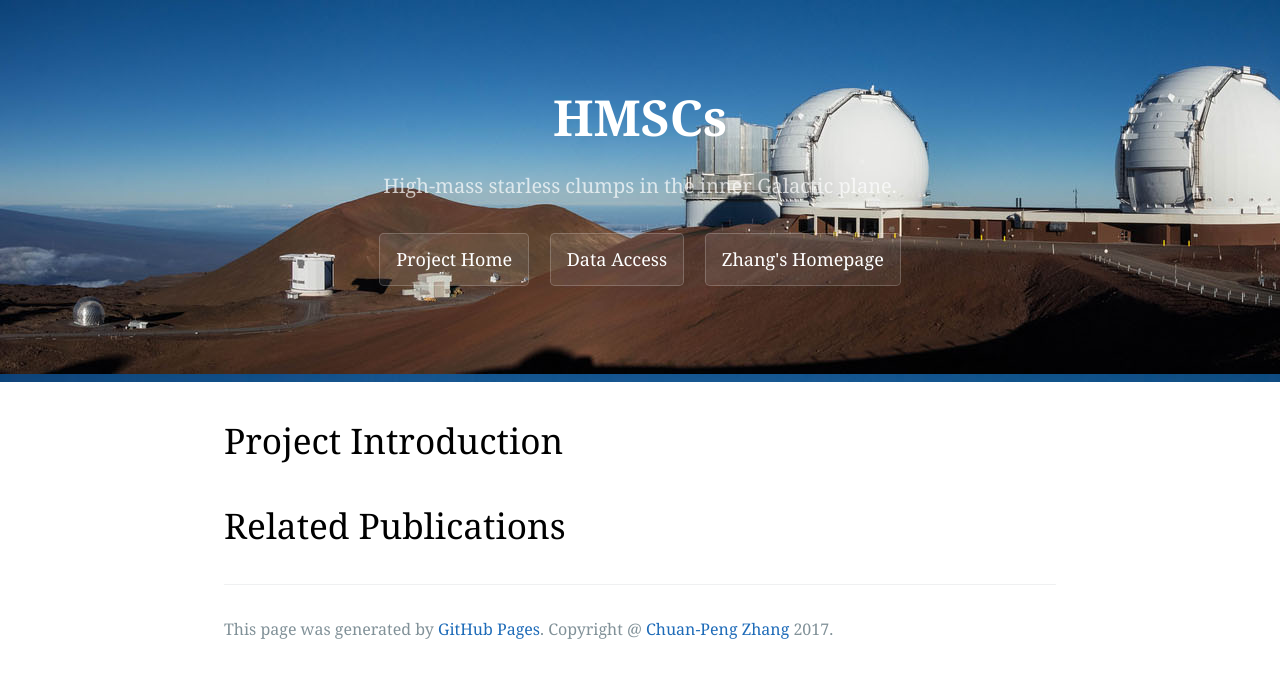
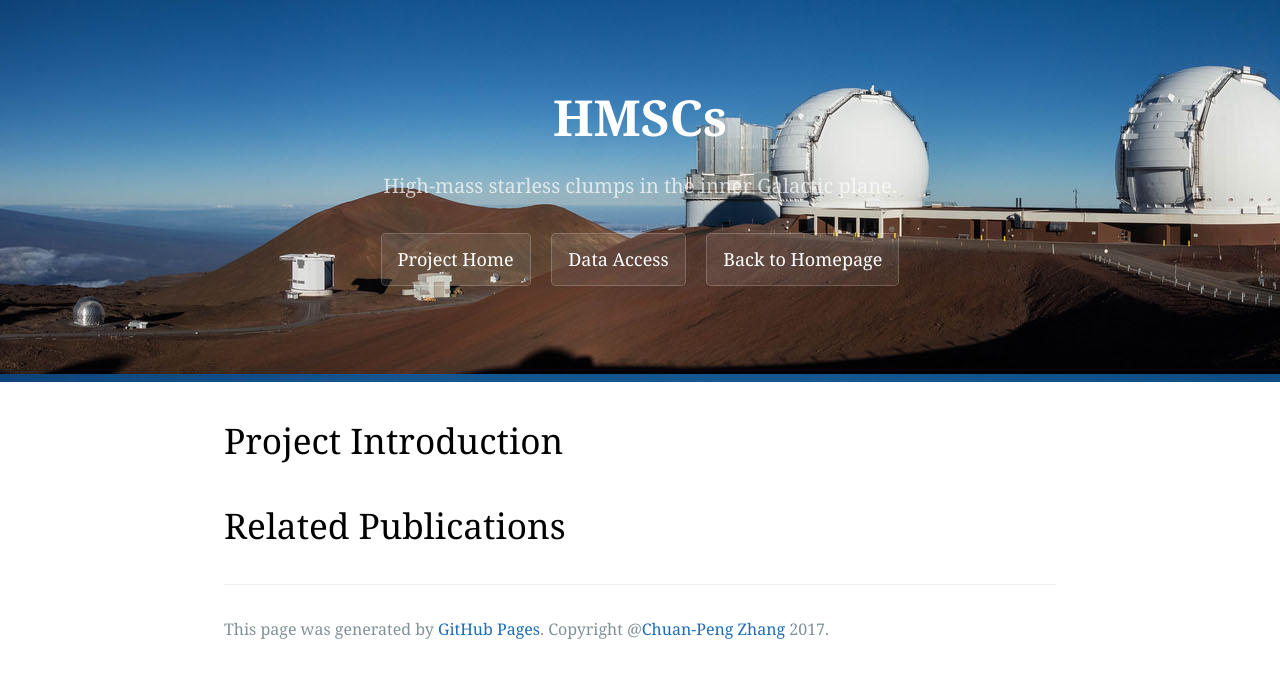
Before and after one commit to zcp521/zcp521.github.io, a Jekyll site: the page built from hmscs.md, in a window 1280 px wide. Shown: the top 678 px of the page. Built offline with Jekyll 4.4.1, drawn with Linux system fonts in a browser that asks for light colours.

Commit message:
Initial commit

```diff
--- a/_includes/hmsc-header.html
+++ b/_includes/hmsc-header.html
@@ -3,5 +3,5 @@
   <h2 class="project-tagline">{{page.tagline}}</h2>
   <a href={{ site.baseurl }}/hmscs.html class="btn">Project Home</a>
   <a href={{ site.baseurl }}/hmscs/catalog.html class="btn">Data Access</a>
-  <a href={{ site.baseurl }}/index.html class="btn">Zhang's Homepage</a>
+  <a href={{ site.baseurl }}/index.html class="btn">Back to Homepage</a>
 </section>
--- a/_includes/page-footer.html
+++ b/_includes/page-footer.html
@@ -1,4 +1,4 @@
 <footer class="site-footer">
   <span class="site-footer-credits">This page was generated by <a href="https://pages.github.com">GitHub Pages</a>.</span>
-  <span class="site-footer-credits">Copyright @ <a href="mailto:cpzhang@nao.cas.cn">Chuan-Peng Zhang</a> 2017.</span>
+  <span class="site-footer-credits">Copyright @<a href="mailto:cpzhang@nao.cas.cn">Chuan-Peng Zhang</a> 2017.</span>
 </footer>
--- a/_includes/page-header.html
+++ b/_includes/page-header.html
@@ -5,5 +5,5 @@
   <a href={{ site.baseurl }}/research.html class="btn">Research</a>
   <a href={{ site.baseurl }}/pub.html class="btn">Publications</a>
   <a href={{ site.baseurl }}/cv/cv_cpzhang.pdf class="btn">CV (PDF)</a>
-  <a href={{ site.baseurl }}/hmscs.html class="btn">HMSCs</a>
+  <a href={{ site.baseurl }}/hmscs.html class="btn">Projects</a>
 </section>
```
